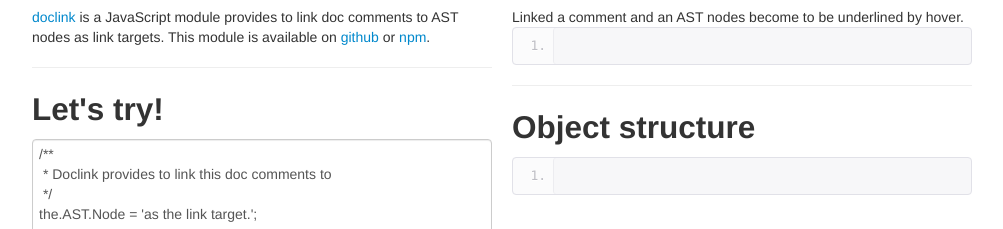
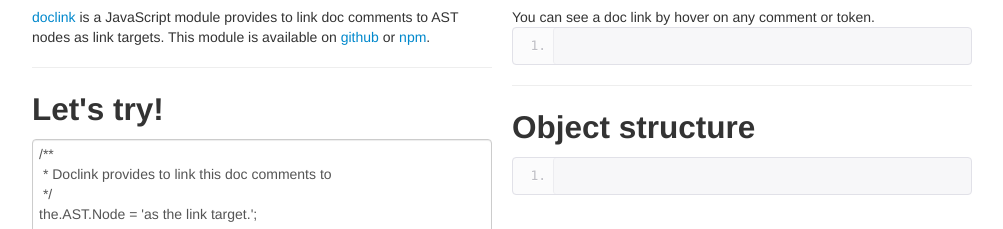
Before and after one commit to Kuniwak/doclink, a plain HTML site: page index.html in a window 1280 px wide. Shown: the part 723-952 px from the top of the page, without its empty margins (138-1141 px from the left). Drawn offline with nearby package versions, Linux system fonts and the light colour scheme; a script that the page names is missing.

Commit message:
Improve description

```diff
--- a/index.html
+++ b/index.html
@@ -98,7 +98,7 @@
 			</div>
 			<div class="span6">
 				<h2>Live preview</h2>
-				Linked a comment and an AST nodes become to be underlined by hover.
+				You can see a doc link by hover on any comment or token.
 				<pre id="output" class="prettyprint lang-js linenums"></pre>
 				<hr />
 				<h2>Object structure</h2>
```
